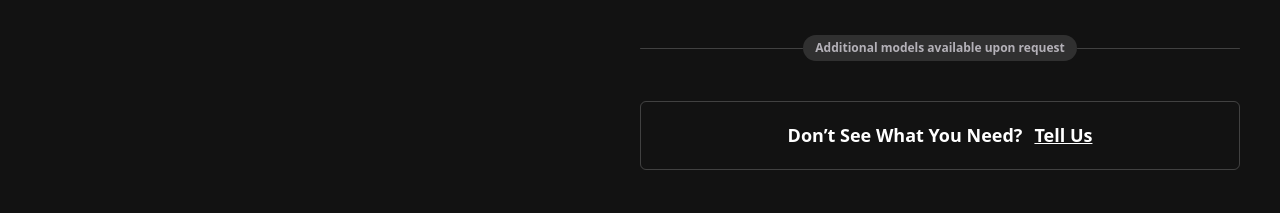
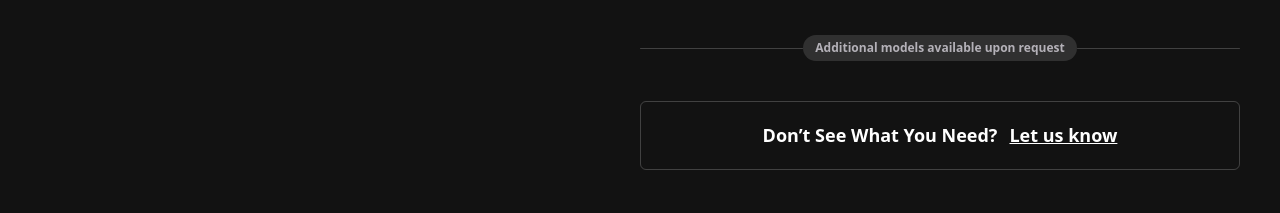
Before and after one commit to ovrclk/akashML, a React (Vite) app: page / in a window 1280 px wide. Shown: the part 1348-1561 px from the top of the page. Built offline with nearby package versions, Linux system fonts and the light colour scheme.

Commit message:
Update Pricing.jsx

```diff
--- a/src/components/home/Pricing.jsx
+++ b/src/components/home/Pricing.jsx
@@ -95,7 +95,7 @@
 								href="https://akashnet.typeform.com/to/yRwjGdqz"
 								target="_blank"
 								rel="noreferrer">
-								<span className="underline ml-3">Tell Us</span>
+								<span className="underline ml-3">Let us know</span>
 							</a>
 						</p>
 					</div>
```
